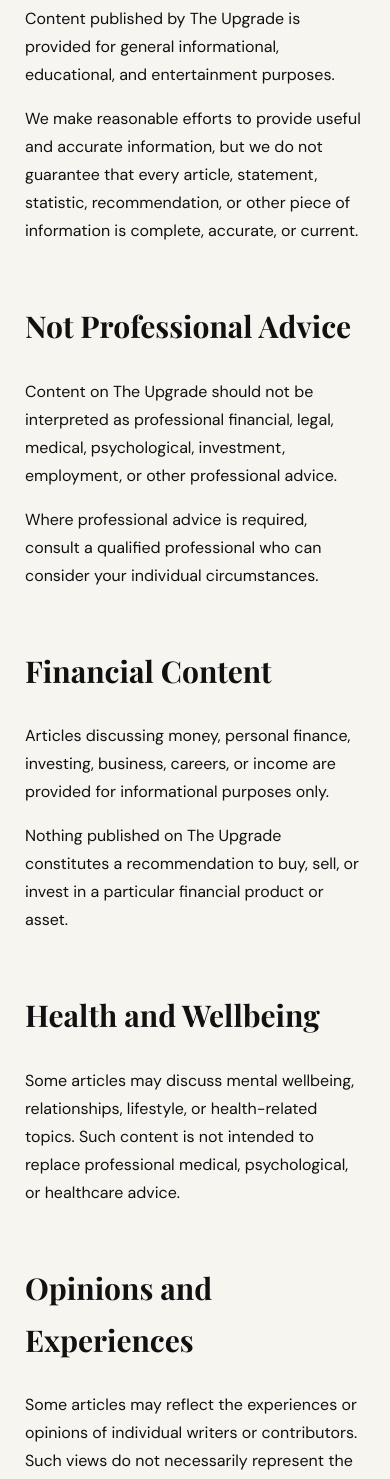
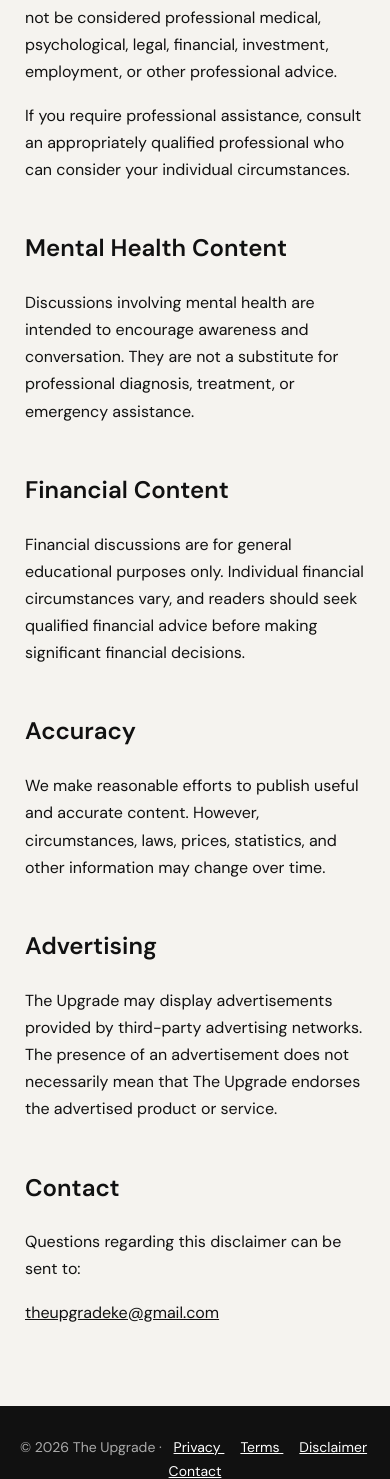
Before and after one commit to Mwesh2004/the-upgrade, a website built with Vite: page disclaimer.html in a window 390 px wide. Shown: the part 521-2000 px from the top of the page. Built offline with nearby package versions, Linux system fonts and the light colour scheme; a web font is replaced by a local one.

Commit message:
Update disclaimer.html

```diff
--- a/disclaimer.html
+++ b/disclaimer.html
@@ -1,8 +1,14 @@
 <!DOCTYPE html>
 <html lang="en">
+
 <head>
+
   <meta charset="UTF-8">
-  <meta name="viewport" content="width=device-width, initial-scale=1.0">
+
+  <meta
+    name="viewport"
+    content="width=device-width, initial-scale=1.0"
+  >
 
   <title>Disclaimer — The Upgrade</title>
 
@@ -11,229 +17,228 @@
     content="Disclaimer for The Upgrade."
   >
 
-  <link rel="preconnect" href="https://fonts.googleapis.com">
-  <link rel="preconnect" href="https://fonts.gstatic.com" crossorigin>
+  <link
+    rel="preconnect"
+    href="https://fonts.googleapis.com"
+  >
 
   <link
-    href="https://fonts.googleapis.com/css2?family=Bebas+Neue&family=DM+Sans:wght@300;400;500;600;700&family=Playfair+Display:ital,wght@0,700;0,900;1,700&display=swap"
+    rel="preconnect"
+    href="https://fonts.googleapis.com"
+    crossorigin
+  >
+
+  <link
+    href="https://fonts.googleapis.com/css2?family=Bebas+Neue&family=DM+Sans:wght@400;500;600&display=swap"
     rel="stylesheet"
   >
 
   <style>
-    * { box-sizing: border-box; }
+
+    * {
+      box-sizing: border-box;
+    }
 
     body {
       margin: 0;
-      background: #f7f5ef;
+      background: #f5f3ef;
       color: #111;
       font-family: "DM Sans", sans-serif;
-      line-height: 1.75;
+      line-height: 1.7;
     }
 
     header {
+      background: #111;
+      color: #fff;
       padding: 25px 7%;
-      border-bottom: 1px solid #ddd;
-      display: flex;
-      justify-content: space-between;
-      align-items: center;
     }
 
-    .logo {
+    header a {
+      color: #fff;
+      text-decoration: none;
       font-family: "Bebas Neue", sans-serif;
       font-size: 32px;
       letter-spacing: 1px;
-      color: #111;
-      text-decoration: none;
-    }
-
-    nav a {
-      color: #111;
-      text-decoration: none;
-      margin-left: 24px;
-      font-size: 14px;
     }
 
     main {
       max-width: 900px;
-      margin: 80px auto;
+      margin: 70px auto;
       padding: 0 25px;
-    }
-
-    .kicker {
-      font-size: 12px;
-      letter-spacing: 2px;
-      font-weight: 700;
     }
 
     h1 {
       font-family: "Bebas Neue", sans-serif;
-      font-size: clamp(60px, 10vw, 110px);
-      line-height: .9;
-      margin: 20px 0 30px;
+      font-size: clamp(48px, 8vw, 80px);
+      line-height: 1;
+      margin-bottom: 15px;
     }
 
     h2 {
-      font-family: "Playfair Display", serif;
-      font-size: 30px;
-      margin-top: 55px;
+      margin-top: 45px;
     }
 
-    p {
-      font-size: 16px;
+    .updated {
+      color: #666;
+      margin-bottom: 45px;
+    }
+
+    a {
+      color: inherit;
     }
 
     footer {
-      border-top: 1px solid #ddd;
-      padding: 35px 7%;
+      background: #111;
+      color: #aaa;
+      text-align: center;
+      padding: 30px 20px;
       margin-top: 80px;
-      font-size: 13px;
+      font-size: 14px;
     }
 
     footer a {
-      color: #111;
-      margin-right: 18px;
+      color: #fff;
+      margin: 0 8px;
     }
+
   </style>
+
 </head>
+
 
 <body>
 
+
 <header>
 
-  <a href="/" class="logo">THE UPGRADE</a>
-
-  <nav>
-    <a href="/">Home</a>
-    <a href="/contact.html">Contact</a>
-  </nav>
+  <a href="/">
+    THE UPGRADE
+  </a>
 
 </header>
 
+
 <main>
 
-  <div class="kicker">LEGAL · DISCLAIMER</div>
+  <h1>
+    Disclaimer
+  </h1>
 
-  <h1>A Few<br>Things.</h1>
 
-  <p><strong>Last updated: August 2026</strong></p>
+  <p class="updated">
+    Last updated: August 9, 2026
+  </p>
 
-  <h2>General Information</h2>
 
   <p>
-    Content published by The Upgrade is provided for general
-    informational, educational, and entertainment purposes.
+    The information provided by The Upgrade is intended for general
+    informational, educational, and editorial purposes only.
+  </p>
+
+
+  <h2>
+    Not Professional Advice
+  </h2>
+
+  <p>
+    Content published on The Upgrade should not be considered
+    professional medical, psychological, legal, financial, investment,
+    employment, or other professional advice.
   </p>
 
   <p>
-    We make reasonable efforts to provide useful and accurate
-    information, but we do not guarantee that every article,
-    statement, statistic, recommendation, or other piece of
-    information is complete, accurate, or current.
+    If you require professional assistance, consult an appropriately
+    qualified professional who can consider your individual circumstances.
   </p>
 
-  <h2>Not Professional Advice</h2>
+
+  <h2>
+    Mental Health Content
+  </h2>
 
   <p>
-    Content on The Upgrade should not be interpreted as professional
-    financial, legal, medical, psychological, investment, employment,
-    or other professional advice.
+    Discussions involving mental health are intended to encourage
+    awareness and conversation. They are not a substitute for
+    professional diagnosis, treatment, or emergency assistance.
+  </p>
+
+
+  <h2>
+    Financial Content
+  </h2>
+
+  <p>
+    Financial discussions are for general educational purposes only.
+    Individual financial circumstances vary, and readers should seek
+    qualified financial advice before making significant financial
+    decisions.
+  </p>
+
+
+  <h2>
+    Accuracy
+  </h2>
+
+  <p>
+    We make reasonable efforts to publish useful and accurate content.
+    However, circumstances, laws, prices, statistics, and other
+    information may change over time.
+  </p>
+
+
+  <h2>
+    Advertising
+  </h2>
+
+  <p>
+    The Upgrade may display advertisements provided by third-party
+    advertising networks. The presence of an advertisement does not
+    necessarily mean that The Upgrade endorses the advertised product
+    or service.
+  </p>
+
+
+  <h2>
+    Contact
+  </h2>
+
+  <p>
+    Questions regarding this disclaimer can be sent to:
   </p>
 
   <p>
-    Where professional advice is required, consult a qualified
-    professional who can consider your individual circumstances.
-  </p>
 
-  <h2>Financial Content</h2>
-
-  <p>
-    Articles discussing money, personal finance, investing, business,
-    careers, or income are provided for informational purposes only.
-  </p>
-
-  <p>
-    Nothing published on The Upgrade constitutes a recommendation to
-    buy, sell, or invest in a particular financial product or asset.
-  </p>
-
-  <h2>Health and Wellbeing</h2>
-
-  <p>
-    Some articles may discuss mental wellbeing, relationships,
-    lifestyle, or health-related topics. Such content is not intended
-    to replace professional medical, psychological, or healthcare advice.
-  </p>
-
-  <h2>Opinions and Experiences</h2>
-
-  <p>
-    Some articles may reflect the experiences or opinions of individual
-    writers or contributors. Such views do not necessarily represent
-    the views of every person associated with The Upgrade.
-  </p>
-
-  <h2>External Links</h2>
-
-  <p>
-    The Upgrade may link to websites, products, services, or resources
-    operated by third parties. We do not control those websites and
-    are not responsible for their content, availability, or policies.
-  </p>
-
-  <h2>Advertising</h2>
-
-  <p>
-    The Upgrade may display advertisements through third-party
-    advertising networks, including Google AdSense.
-  </p>
-
-  <h2>Affiliate Relationships</h2>
-
-  <p>
-    The Upgrade may participate in affiliate programs in the future.
-    Where applicable, we may receive a commission when a reader
-    purchases a product or service through an affiliate link, at no
-    additional cost to the reader.
-  </p>
-
-  <p>
-    Advertising and affiliate relationships do not automatically
-    determine our editorial opinions.
-  </p>
-
-  <h2>Changes</h2>
-
-  <p>
-    This disclaimer may be updated from time to time to reflect
-    changes to the website, its content, or applicable requirements.
-  </p>
-
-  <h2>Contact</h2>
-
-  <p>
-    Questions about this disclaimer can be sent to:
     <a href="mailto:theupgradeke@gmail.com">
       theupgradeke@gmail.com
     </a>
+
   </p>
 
 </main>
 
+
 <footer>
 
-  <strong>THE UPGRADE</strong>
+  © 2026 The Upgrade ·
 
-  <p>Real talk. Better choices. Keep evolving.</p>
+  <a href="/privacy">
+    Privacy
+  </a>
 
-  <a href="/">Home</a>
-  <a href="/privacy.html">Privacy</a>
-  <a href="/terms.html">Terms</a>
-  <a href="/disclaimer.html">Disclaimer</a>
-  <a href="/contact.html">Contact</a>
+  <a href="/terms">
+    Terms
+  </a>
 
-  <p>© 2026 The Upgrade. All rights reserved.</p>
+  <a href="/disclaimer">
+    Disclaimer
+  </a>
+
+  <a href="/contact">
+    Contact
+  </a>
 
 </footer>
 
+
 </body>
 </html>
```
